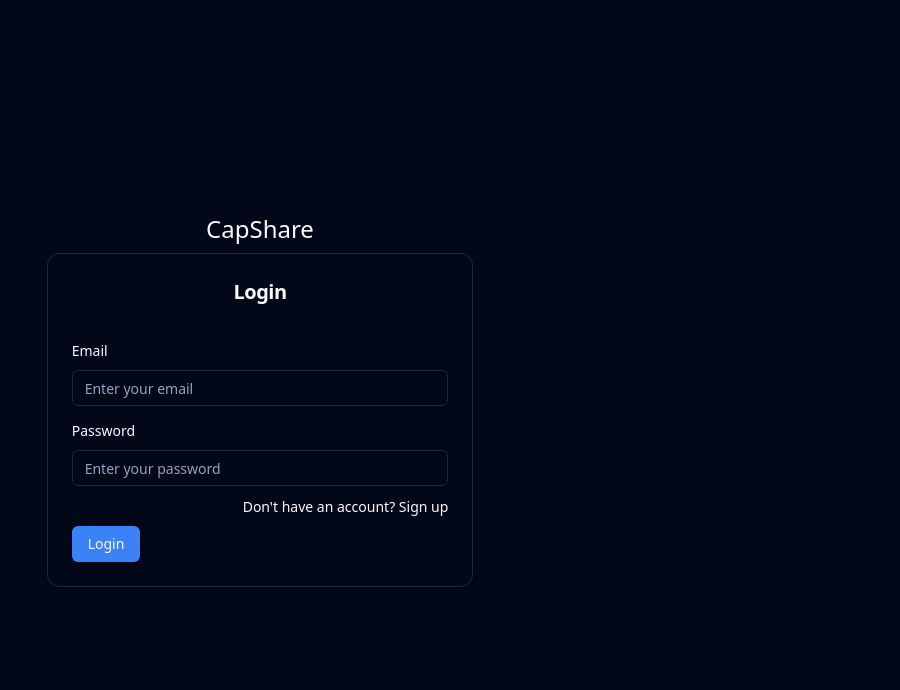
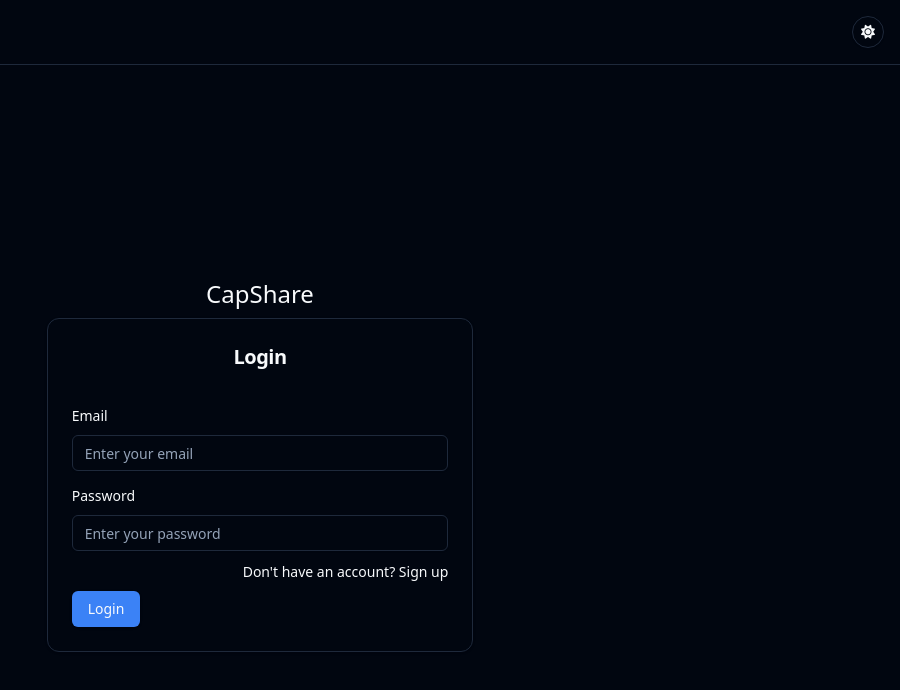
Before and after one commit to kevinchauhan/capshare-frontend, a React (Vite) app: page /auth/login in a window 1280 px wide. Shown: the top 690 px of the page, without its empty margins (380-1280 px from the left). Built offline with nearby package versions, Linux system fonts and the light colour scheme; no server answers.

Commit message:
add theme switcher

```diff
--- a/src/components/custom/header.tsx
+++ b/src/components/custom/header.tsx
@@ -3,9 +3,11 @@ import { Button } from '../ui/button'
 import { useMutation } from '@tanstack/react-query'
 import { logout } from '@/http/api'
 import { useAuthStore } from '@/store'
+import { useTheme } from '../ui/theme-provider'
 
 const Header = () => {
-    const { logout: storeLogout } = useAuthStore()
+    const { logout: storeLogout, user } = useAuthStore()
+    const { theme, setTheme } = useTheme()
 
     const { mutate } = useMutation({
         mutationKey: ['logout'],
@@ -22,7 +24,22 @@ const Header = () => {
                     <div>
                         {/* <Input name="search" placeholder="" /> */}
                     </div>
+                    <div className='flex items-center gap-2'>
                         <div>
+                            {
+                                theme === 'dark' ?
+                                    <Button onClick={() => setTheme('light')} variant='outline' className='rounded-full w-8 h-8 p-0'>
+                                        <i className="fa-solid fa-sun"></i>
+                                    </Button>
+                                    :
+                                    <Button onClick={() => setTheme('dark')} variant='outline' className='rounded-full w-8 h-8 p-0'>
+                                        <i className="fa-solid fa-moon"></i>
+                                    </Button>
+                            }
+                        </div>
+
+                        {
+                            user ?
                                 <DropdownMenu>
                                     <DropdownMenuTrigger>
                                         <Button variant="outline">My account
@@ -38,6 +55,9 @@ const Header = () => {
                                         </DropdownMenuItem>
                                     </DropdownMenuContent>
                                 </DropdownMenu>
+                                : ''
+                        }
+
 
                     </div>
                 </div>
--- a/src/index.css
+++ b/src/index.css
@@ -79,10 +79,12 @@
 
 @layer base {
   :root {
-    --background: 0 0% 100%;
-    --foreground: 222.2 84% 4.9%;
-    --card: 0 0% 100%;
-    --card-foreground: 222.2 84% 4.9%;
+    --background: 0 0% 98%;
+    /* --foreground: 222.2 84% 4.9%; */
+    --foreground: 0 0% 25%;
+    --card: 0 0% 98%;
+    /* --card-foreground: 222.2 84% 4.9%; */
+    --card-foreground: 0 0% 25%;
     --popover: 0 0% 100%;
     --popover-foreground: 222.2 84% 4.9%;
     --primary: 221.2 83.2% 53.3%;
@@ -102,9 +104,11 @@
   }
 
   .dark {
-    --background: 222.2 84% 4.9%;
+    /* --background: 222.2 84% 4.9%; */
+    --background: 222.2 84% 3.5%;
     --foreground: 210 40% 98%;
-    --card: 222.2 84% 4.9%;
+    /* --card: 222.2 84% 4.9%; */
+    --card: 222.2 84% 3.5%;
     --card-foreground: 210 40% 98%;
     --popover: 222.2 84% 4.9%;
     --popover-foreground: 210 40% 98%;
--- a/src/layouts/public.tsx
+++ b/src/layouts/public.tsx
@@ -1,3 +1,4 @@
+import Header from "@/components/custom/header"
 import { useAuthStore } from "@/store"
 import { Navigate, Outlet } from "react-router-dom"
 
@@ -7,9 +8,10 @@ const Public = () => {
         return <Navigate to={'/'} replace={true} />
     }
     return (
-        <div>
+        <>
+            <Header />
             <Outlet />
-        </div>
+        </>
     )
 }
 
--- a/src/pages/folder.tsx
+++ b/src/pages/folder.tsx
@@ -100,16 +100,16 @@ const Folder = () => {
                 <div className="flex flex-wrap gap-10">
                     {
                         folders && folders.map((folder) =>
-                            <Link to={`/files/${folder._id}`}>
+                            <Link to={`/files/${folder._id}`} >
                                 <svg xmlns="http://www.w3.org/2000/svg" xmlnsXlink="http://www.w3.org/1999/xlink" version="1.1" className="mx-auto" width={100} height={100} viewBox="0 0 256 256" xmlSpace="preserve">
                                     <defs>
                                     </defs>
                                     <g style={{ stroke: 'none', strokeWidth: 0, strokeDasharray: 'none', strokeLinecap: 'butt', strokeLinejoin: 'miter', strokeMiterlimit: 10, fill: 'none', fillRule: 'nonzero', opacity: 1 }} transform="translate(1.4065934065934016 1.4065934065934016) scale(2.81 2.81)">
-                                        <path d="M 73.538 35.162 l -52.548 1.952 c -1.739 0 -2.753 0.651 -3.232 2.323 L 6.85 76.754 c -0.451 1.586 -2.613 2.328 -4.117 2.328 h 0 C 1.23 79.082 0 77.852 0 76.349 l 0 -10.458 V 23.046 v -2.047 v -6.273 c 0 -2.103 1.705 -3.808 3.808 -3.808 h 27.056 c 1.01 0 1.978 0.401 2.692 1.115 l 7.85 7.85 c 0.714 0.714 1.683 1.115 2.692 1.115 H 69.73 c 2.103 0 3.808 1.705 3.808 3.808 v 1.301 C 73.538 26.106 73.538 35.162 73.538 35.162 z" style={{ stroke: 'gray', strokeWidth: 0.5, strokeDasharray: 'none', strokeLinecap: 'butt', strokeLinejoin: 'miter', strokeMiterlimit: 10, fill: 'none', fillRule: 'nonzero', opacity: 1 }} transform=" matrix(1 0 0 1 0 0) " strokeLinecap="round" />
-                                        <path d="M 2.733 79.082 L 2.733 79.082 c 1.503 0 2.282 -1.147 2.733 -2.733 l 10.996 -38.362 c 0.479 -1.672 2.008 -2.824 3.748 -2.824 h 67.379 c 1.609 0 2.765 1.546 2.311 3.09 L 79.004 75.279 c -0.492 1.751 -1.571 3.818 -3.803 3.803 C 75.201 79.082 2.733 79.082 2.733 79.082 z" style={{ stroke: 'gray', strokeWidth: 0.5, strokeDasharray: 'none', strokeLinecap: 'butt', strokeLinejoin: 'miter', strokeMiterlimit: 10, fill: 'none', fillRule: 'nonzero', opacity: 1 }} transform=" matrix(1 0 0 1 0 0) " strokeLinecap="round" />
+                                        <path d="M 73.538 35.162 l -52.548 1.952 c -1.739 0 -2.753 0.651 -3.232 2.323 L 6.85 76.754 c -0.451 1.586 -2.613 2.328 -4.117 2.328 h 0 C 1.23 79.082 0 77.852 0 76.349 l 0 -10.458 V 23.046 v -2.047 v -6.273 c 0 -2.103 1.705 -3.808 3.808 -3.808 h 27.056 c 1.01 0 1.978 0.401 2.692 1.115 l 7.85 7.85 c 0.714 0.714 1.683 1.115 2.692 1.115 H 69.73 c 2.103 0 3.808 1.705 3.808 3.808 v 1.301 C 73.538 26.106 73.538 35.162 73.538 35.162 z" className="hover:stroke-primary stroke-gray-900 dark:stroke-gray-500" style={{ strokeWidth: 0.5, strokeDasharray: 'none', strokeLinecap: 'butt', strokeLinejoin: 'miter', strokeMiterlimit: 10, fill: 'none', fillRule: 'nonzero', opacity: 1 }} transform=" matrix(1 0 0 1 0 0) " strokeLinecap="round" />
+                                        <path d="M 2.733 79.082 L 2.733 79.082 c 1.503 0 2.282 -1.147 2.733 -2.733 l 10.996 -38.362 c 0.479 -1.672 2.008 -2.824 3.748 -2.824 h 67.379 c 1.609 0 2.765 1.546 2.311 3.09 L 79.004 75.279 c -0.492 1.751 -1.571 3.818 -3.803 3.803 C 75.201 79.082 2.733 79.082 2.733 79.082 z" className="hover:stroke-primary stroke-gray-900 dark:stroke-gray-500" style={{ strokeWidth: 0.5, strokeDasharray: 'none', strokeLinecap: 'butt', strokeLinejoin: 'miter', strokeMiterlimit: 10, fill: 'none', fillRule: 'nonzero', opacity: 1 }} transform=" matrix(1 0 0 1 0 0) " strokeLinecap="round" />
                                     </g>
                                 </svg>
-                                <h2 className="text-gray-300 text-center">{folder.name}</h2>
+                                <h2 className="dark:text-gray-300 text-gray-500 text-center">{folder.name}</h2>
                             </Link>
                         )
                     }
```
Lines whose indentation alone changed are shown as unchanged.
